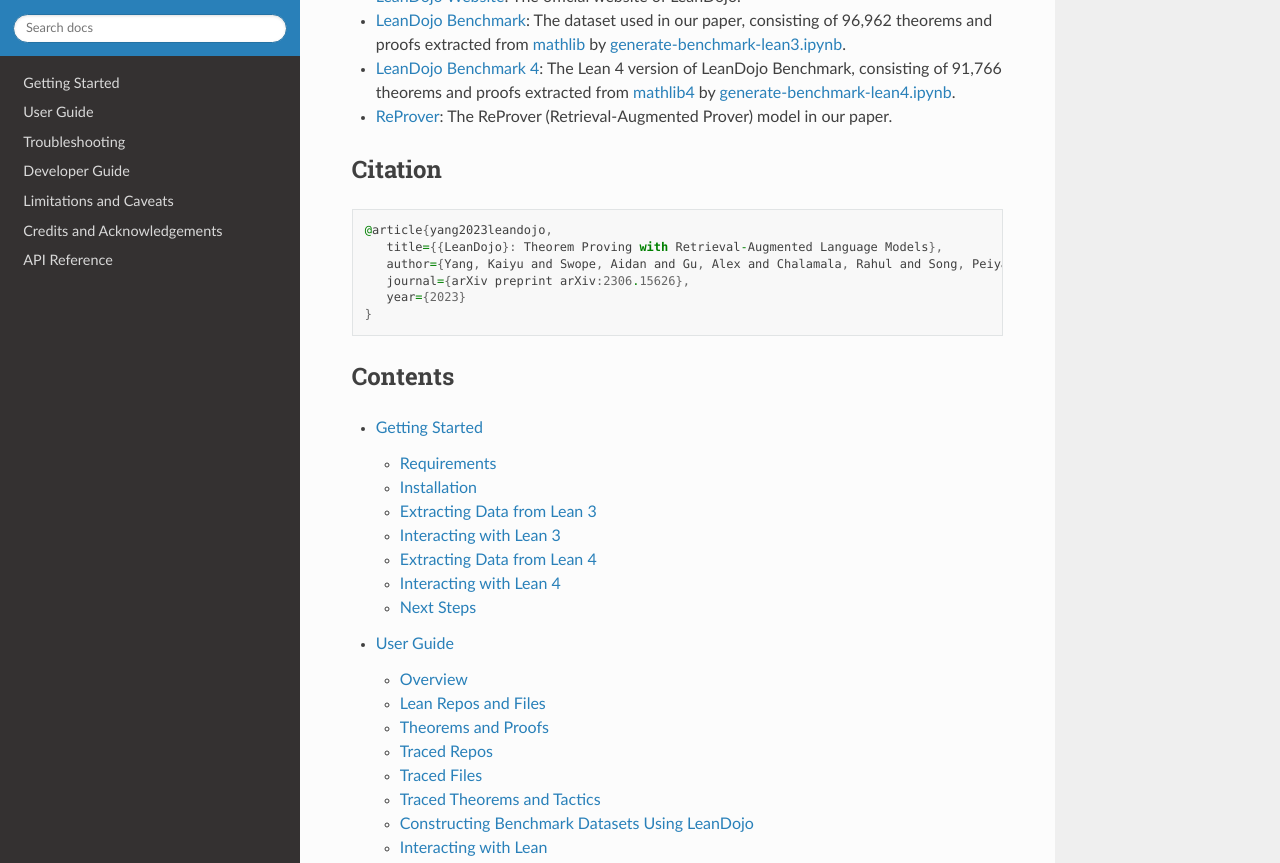
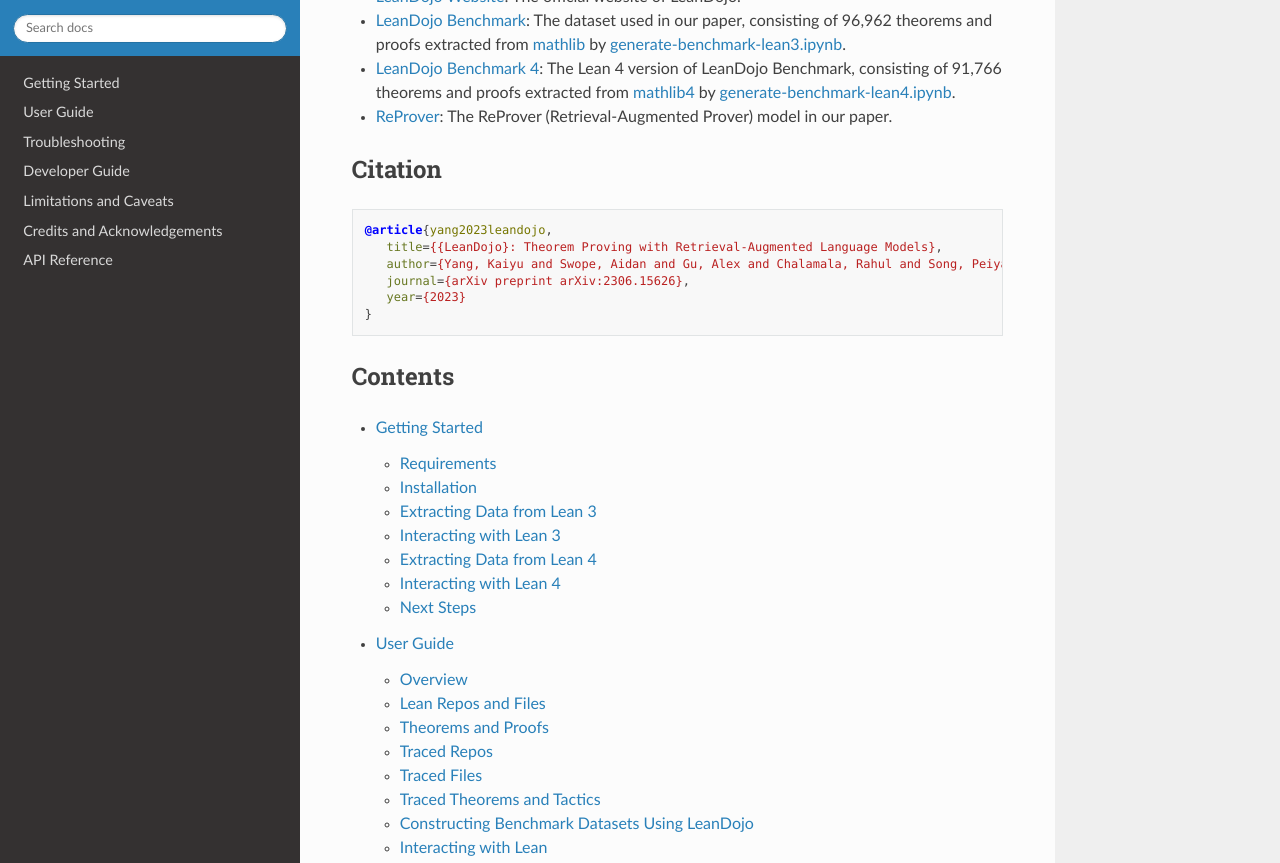
Before and after one commit to lean-dojo/LeanDojo, a Sphinx documentation site: the page built from docs/source/index.rst, in a window 1280 px wide and 900 px high, scrolled down 887 px, cut to the strip 37-900 px from the top of the window. Built offline with Sphinx 7.4.7 and the Read the Docs theme 2.0.0, drawn with Linux system fonts in a browser that asks for light colours.

Commit message:
Update index.rst

```diff
--- a/docs/source/index.rst
+++ b/docs/source/index.rst
@@ -25,7 +25,7 @@ Related Links
 Citation
 ********
 
-.. code-block:: lean
+.. code-block:: bibtex
 
    @article{yang2023leandojo,
       title={{LeanDojo}: Theorem Proving with Retrieval-Augmented Language Models},
```
